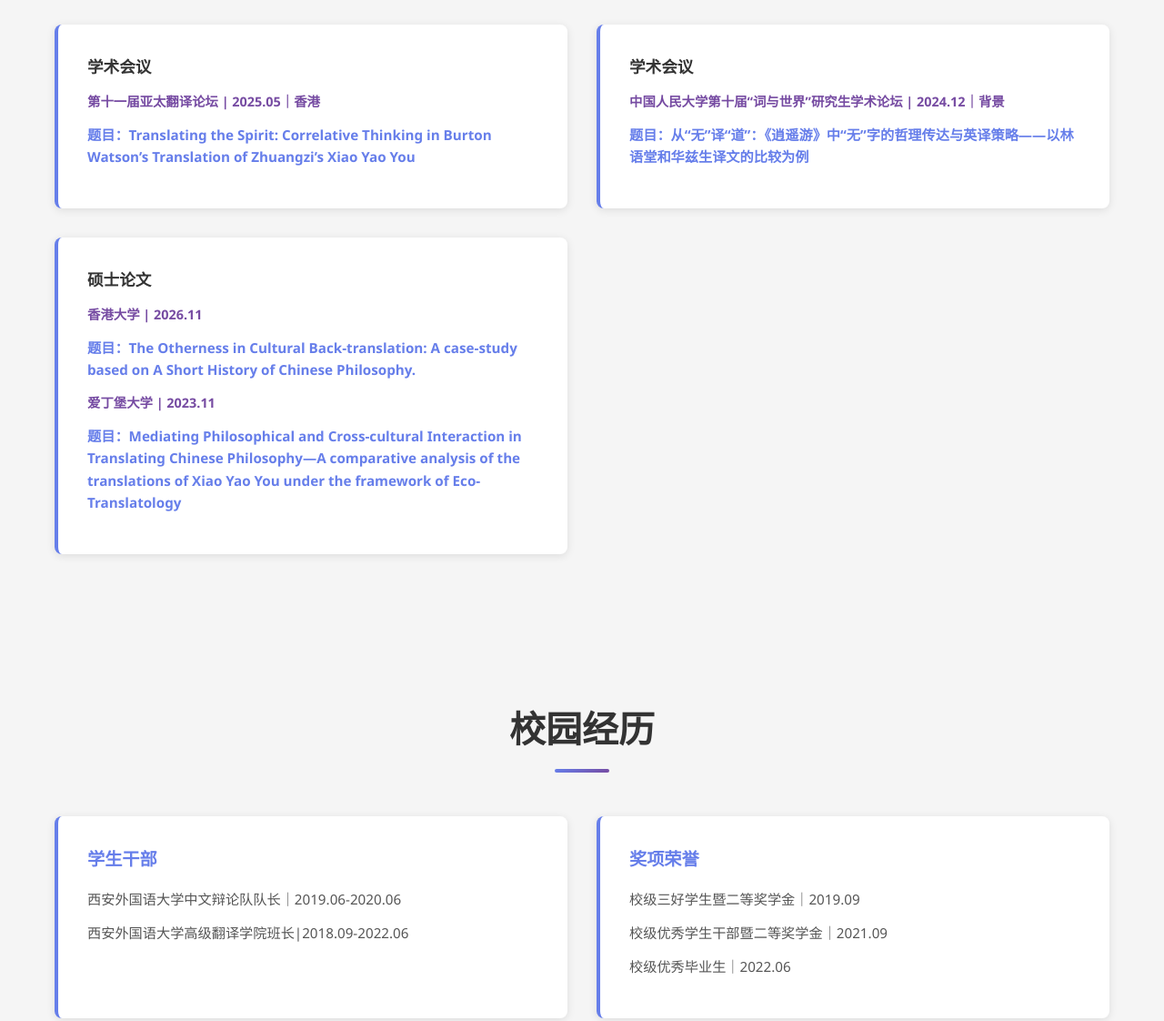
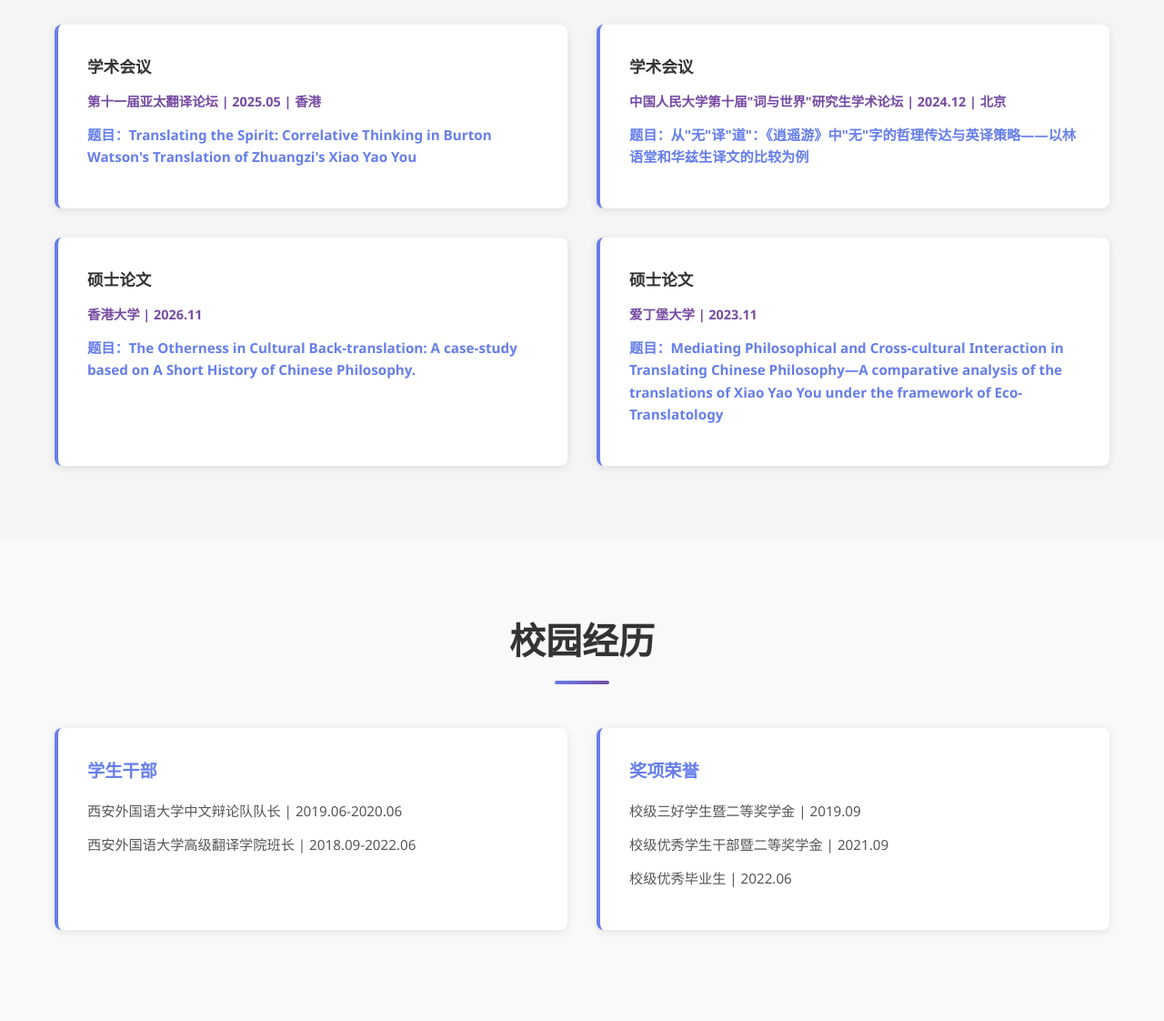
Before and after one commit to daisyisme-0411/daisyisme-0411.github.io, a plain HTML site: page index.html in a window 1280 px wide. Shown: the part 3740-4862 px from the top of the page at 91% size. Drawn offline with Linux system fonts and the light colour scheme.

Commit message:
Update index.html

```diff
--- a/index.html
+++ b/index.html
@@ -143,47 +143,46 @@
         <div class="research-grid">
             <div class="research-card">
                 <h4>学术会议</h4>
-                    <p class="research-year">第十一届亚太翻译论坛 | 2025.05｜香港</p>
-                    <p class="research-title">题目：Translating the Spirit: Correlative Thinking in Burton Watson’s Translation of Zhuangzi’s Xiao Yao You</p>
+                <p class="research-year">第十一届亚太翻译论坛 | 2025.05 | 香港</p>
+                <p class="research-title">题目：Translating the Spirit: Correlative Thinking in Burton Watson's Translation of Zhuangzi's Xiao Yao You</p>
             </div>
             <div class="research-card">
                 <h4>学术会议</h4>
-                    <p class="research-year">中国人民大学第十届“词与世界”研究生学术论坛 | 2024.12｜背景</p>
-                    <p class="research-title">题目：从“无”译“道”：《逍遥游》中“无”字的哲理传达与英译策略——以林语堂和华兹生译文的比较为例</p>
+                <p class="research-year">中国人民大学第十届"词与世界"研究生学术论坛 | 2024.12 | 北京</p>
+                <p class="research-title">题目：从"无"译"道"：《逍遥游》中"无"字的哲理传达与英译策略——以林语堂和华兹生译文的比较为例</p>
             </div>
             <div class="research-card">
                 <h4>硕士论文</h4>
                 <p class="research-year">香港大学 | 2026.11</p>
                 <p class="research-title">题目：The Otherness in Cultural Back-translation: A case-study based on A Short History of Chinese Philosophy.</p>
-
+            </div>
+            <div class="research-card">
+                <h4>硕士论文</h4>
                 <p class="research-year">爱丁堡大学 | 2023.11</p>
                 <p class="research-title">题目：Mediating Philosophical and Cross-cultural Interaction in Translating Chinese Philosophy—A comparative analysis of the translations of Xiao Yao You under the framework of Eco-Translatology</p>
-
             </div>
         </div>
     </div>
 </section>
 
-     <section id="campus" class="section bg-light">
+<section id="campus" class="section">
     <div class="container">
         <h2 class="section-title">校园经历</h2>
         <div class="campus-grid">
             <div class="campus-card">
-                    <h3> 学生干部 </h3>
-                    <p>西安外国语大学中文辩论队队长｜2019.06-2020.06</p>
-                    <p>西安外国语大学高级翻译学院班长|2018.09-2022.06</p>
+                <h3>学生干部</h3>
+                <p>西安外国语大学中文辩论队队长 | 2019.06-2020.06</p>
+                <p>西安外国语大学高级翻译学院班长 | 2018.09-2022.06</p>
             </div>
             <div class="campus-card">
-                    <h3> 奖项荣誉 </h3>
-                    <p>校级三好学生暨二等奖学金｜2019.09</p>
-                    <p>校级优秀学生干部暨二等奖学金｜2021.09</p>
-                    <p>校级优秀毕业生｜2022.06</p>
+                <h3>奖项荣誉</h3>
+                <p>校级三好学生暨二等奖学金 | 2019.09</p>
+                <p>校级优秀学生干部暨二等奖学金 | 2021.09</p>
+                <p>校级优秀毕业生 | 2022.06</p>
             </div>
         </div>
     </div>
-    </section>
-
-    <section id="contact" class="section">
+</section>    <section id="contact" class="section">
         <div class="container">
             <h2 class="section-title">联系方式</h2>
             <div class="contact-wrapper">
```
Lines whose indentation alone changed are shown as unchanged.
